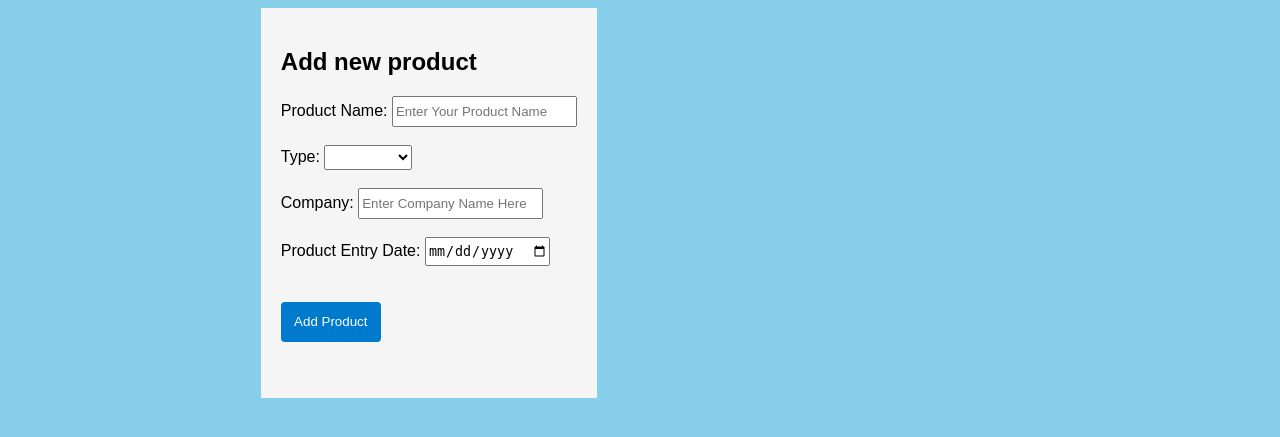
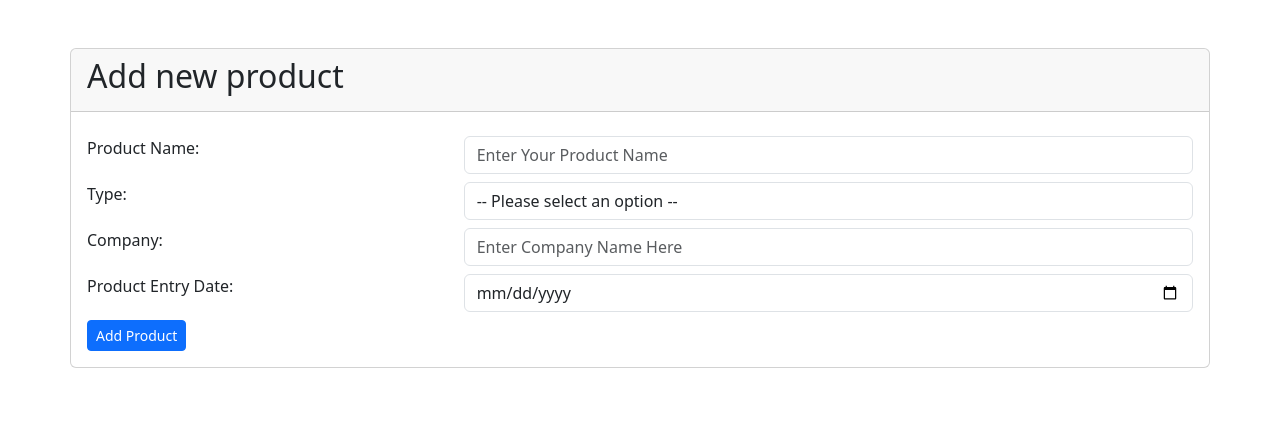
Before and after one commit to AnamIslam17145/php-exercise, a PHP site: page /add_product.php in a window 1280 px wide. Shown: the top 437 px of the page. Run offline with PHP 8.4, Linux system fonts and the light colour scheme; data comes from the database, SQL or seed files in the repository.

Commit message:
added bootstrap design

```diff
--- a/add_product.php
+++ b/add_product.php
@@ -2,7 +2,7 @@
 
 include 'connection.php';
 
-if (isset($_POST['submit'])) {
+if ( isset( $_POST['submit'] ) ) {
     $pname = $_POST['pname'];
     $ptype = $_POST['ptype'];
     $cname = $_POST['cname'];
@@ -10,13 +10,13 @@ if (isset($_POST['submit'])) {
 
     $sql = "insert into `product_table` (product_name, product_catagory, product_company, creation_date) values
     ('$pname', '$ptype', '$cname', '$edate')";
-    $result = mysqli_query($con, $sql);
+    $result = mysqli_query( $con, $sql );
 
-    if ($result) {
+    if ( $result ) {
         //echo "Data Inserted";
-        header('location:products.php');
+        header( 'location:index.php' );
     } else {
-        die(mysqli_error($con));
+        die( mysqli_error( $con ) );
     }
 }
 ?>
@@ -28,45 +28,81 @@ if (isset($_POST['submit'])) {
     <meta charset="UTF-8">
     <meta http-equiv="X-UA-Compatible" content="IE=edge">
     <meta name="viewport" content="width=device-width, initial-scale=1.0">
-    <link rel="stylesheet" href="css/style.css">
+    <!-- <link rel="stylesheet" href="css/style.css"> -->
+    <!-- Bootstrap CDN -->
+    <link href="https://cdn.jsdelivr.net/npm/bootstrap@5.3.0-alpha1/dist/css/bootstrap.min.css" rel="stylesheet" integrity="sha384-GLhlTQ8iRABdZLl6O3oVMWSktQOp6b7In1Zl3/Jr59b6EGGoI1aFkw7cmDA6j6gD" crossorigin="anonymous">
+    <script src="https://cdn.jsdelivr.net/npm/bootstrap@5.3.0-alpha1/dist/js/bootstrap.bundle.min.js" integrity="sha384-w76AqPfDkMBDXo30jS1Sgez6pr3x5MlQ1ZAGC+nuZB+EYdgRZgiwxhTBTkF7CXvN" crossorigin="anonymous"></script>
+    <!-- ./Bootstra CDN-->
     <title>Add product</title>
 </head>
 
 <body>
     <div class="container">
+        <div class="row mt-5">
+        <div class="card px-0">
+            <div class="card-header">
             <h2>Add new product</h2>
+            </div>
 
             <form method="post">
-            <label class="labelClass">Product Name:</label>
-            <input type="text" id="pname" name="pname" placeholder="Enter Your Product Name" autocomplete="off" required>
-            <br><br>
-            <label class="labelClass">Type:</label>
-            <!--
-            <input type="text" id="ptype" name="ptype" placeholder="Enter Product Type Here" autocomplete="on">
-            -->
-            <select id="ptype" name="ptype" required>
-                <option selected disabled value=""></option>
+            <div class="card-body">
+                <div class="row form-group my-2">
+                        <div class="col-sm-12 col-md-4">
+                            <label for="pname">Product Name:</label>
+                        </div>
+                        <div class="col-sm-12 col-md-8">
+                            <input type="text" id="pname" name="pname" class="form-control" placeholder="Enter Your Product Name" autocomplete="off" required>
+                        </div>
+                </div>
+
+                <div class="row form-group my-2">
+                        <div class="col-sm-12 col-md-4">
+                            <label for="ptype">Type:</label>
+                        </div>
+                        <div class="col-sm-12 col-md-8">
+                            <select id="ptype"  class="form-control"  name="ptype" required>
+                                <option value="">-- Please select an option --</option>
                                 <?php
-                $sql= "Select * from `product_catagory_table`";
-                $result = mysqli_query($con, $sql);
-                while($row = mysqli_fetch_assoc($result)){
+                                $sql    = "Select * from `product_catagory_table`";
+                                $result = mysqli_query( $con, $sql );
+                                while ( $row = mysqli_fetch_assoc( $result ) ) {
                                     $pcatagory = $row['product_catagory'];
-                    echo '<option value='.$pcatagory.'>'.$pcatagory.'</option>';
+                                    echo '<option value=' . $pcatagory . '>' . $pcatagory . '</option>';
                                 }
                                 ?>
                             </select>
+                        </div>
+                </div>
 
-            <br><br>
-            <label class="labelClass">Company:</label>
-            <input type="text" id="cname" name="cname" placeholder="Enter Company Name Here" autocomplete="on" required>
-            <br><br>
-            <label class="labelClass">Product Entry Date:</label>
-            <input type="date" id="edate" name="edate" required>
-            <br><br><br>
-            <button class="submit-btn-class" type="submit" name="submit">Add Product</button>
+                <div class="row form-group my-2">
+                        <div class="col-sm-12 col-md-4">
+                        <label for="cname">Company:</label>
+                        </div>
+                        <div class="col-sm-12 col-md-8">
+                        <input type="text" id="cname" name="cname" class="form-control" placeholder="Enter Company Name Here" autocomplete="on" required>
+                        </div>
+                </div>
+
+                <div class="row form-group my-2">
+                        <div class="col-sm-12 col-md-4">
+                        <label for="edate">Product Entry Date:</label>
+                        </div>
+                        <div class="col-sm-12 col-md-8">
+                        <input type="date" id="edate"  class="form-control" name="edate" required>
+                        </div>
+                </div>
+
+
+
+
+
+            <button class="btn btn-primary btn-sm" type="submit" name="submit">Add Product</button>
 
         </form>
-        <br><br>
+            </div>
+        </div>
+        </div>
+
 
     </div>
 </body>
--- a/delete.php
+++ b/delete.php
@@ -12,7 +12,7 @@
     if($result)
     {
         //echo "Product deleted";
-        header('location:products.php');
+        header('location:index.php');
 
     }
     else{
--- a/delete_ajax.php
+++ b/delete_ajax.php
@@ -9,7 +9,7 @@
     if($result)
     {
         //echo "Product deleted";
-        //header('location:products.php');
+        //header('location:index.php');
         echo json_encode(array("statusCode"=>200));
 
 
--- a/update_product.php
+++ b/update_product.php
@@ -24,7 +24,7 @@ if (isset($_POST['submit'])) {
 
     if ($result) {
         //echo "Data Updated";
-        header('location:products.php');
+        header('location:index.php');
     } else {
         die(mysqli_error($con));
     }
```
Also changed, not shown: index.php (renamed from products_ajax.php, +17 -12 lines), index2.php (renamed from products.php). Lines whose indentation alone changed are shown as unchanged.
